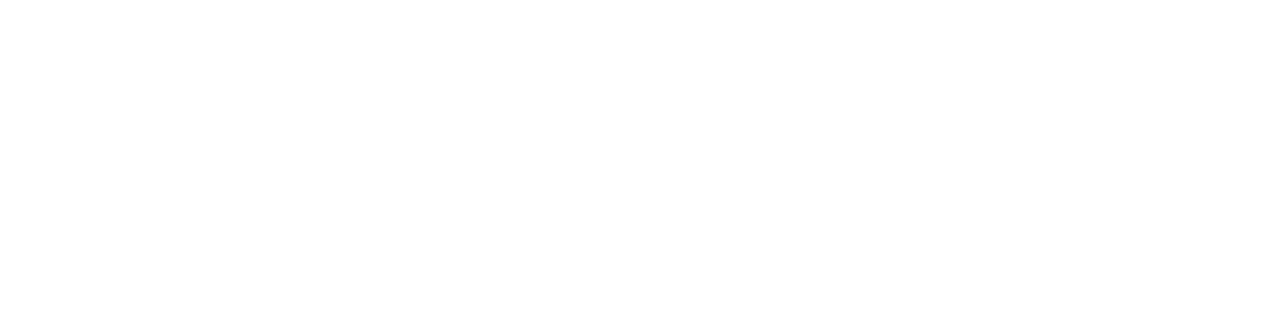
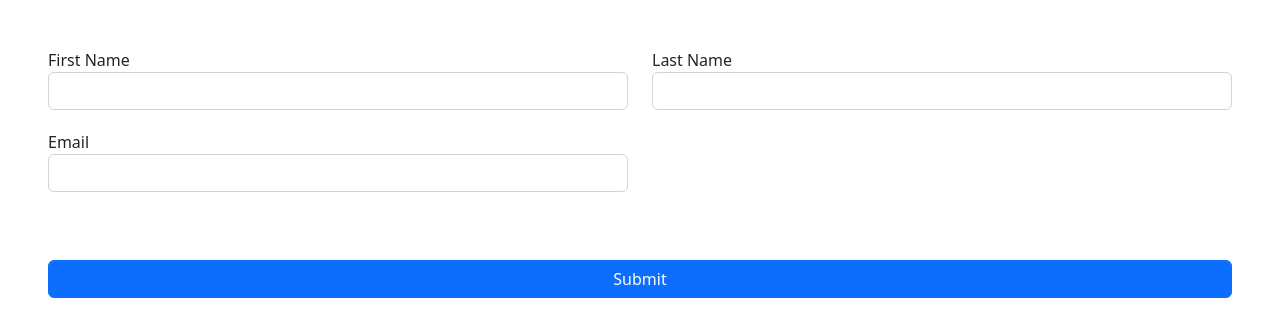
Before and after one commit to artnushi/react-movies-app, a React (Create React App) app: page /formik-form in a window 1280 px wide. Before the commit this address had no page. Shown: the top 336 px of the page. Built offline with nearby package versions, Linux system fonts and the light colour scheme.

Commit message:
Building a form with formik and yup

```diff
--- a/package.json
+++ b/package.json
@@ -8,6 +8,7 @@
     "@testing-library/user-event": "^13.5.0",
     "axios": "^1.1.3",
     "bootstrap": "^5.2.2",
+    "formik": "^2.2.9",
     "react": "^18.2.0",
     "react-datepicker": "^4.8.0",
     "react-dom": "^18.2.0",
@@ -16,7 +17,8 @@
     "react-validation": "^3.0.7",
     "shortid": "^2.2.16",
     "styled-components": "^5.3.6",
-    "web-vitals": "^2.1.4"
+    "web-vitals": "^2.1.4",
+    "yup": "^0.32.11"
   },
   "scripts": {
     "start": "react-scripts start",
--- a/src/App.js
+++ b/src/App.js
@@ -4,6 +4,7 @@
 import SignUp from "./pages/SignUp";
 import Login from "./pages/Login";
 import AuthenticatedUser from "./pages/AuthenticatedUser";
+import FormikForm from "./pages/FormikForm";
 
 function App() {
   return (
@@ -14,6 +15,7 @@
           <Route path="/register" element={<SignUp />} />
           <Route path="/login" element={<Login />} />
           <Route path="/authenticated-user" element={<AuthenticatedUser />} />
+          <Route path="/formik-form" element={<FormikForm />} />
         </Routes>
       </BrowserRouter>
     </>
--- a/src/components/header/Header.js
+++ b/src/components/header/Header.js
@@ -1,6 +1,6 @@
-import React from 'react'
-import {SearchContext} from "../../pages/Home";
-import {Link} from "react-router-dom";
+import React from "react";
+import { SearchContext } from "../../pages/Home";
+import { Link } from "react-router-dom";
 import PropTypes from "prop-types";
 
 function Header(props) {
@@ -11,10 +11,9 @@
           Home
         </Link>
 
-
-                {props.showSearch &&
+        {props.showSearch && (
           <SearchContext.Consumer>
-                    {({searchValue, handleChange}) => {
+            {({ searchValue, handleChange }) => {
               return (
                 <>
                   <div>
@@ -36,9 +35,7 @@
               );
             }}
           </SearchContext.Consumer>
-
-                }
-
+        )}
 
         <div>
           <ul className="nav">
@@ -58,16 +55,20 @@
                 Authenticated user
               </Link>
             </li>
+            <li className="nav-item">
+              <Link to="/formik-form" className="nav-link">
+                Formik form
+              </Link>
+            </li>
           </ul>
         </div>
       </div>
-
     </>
-    )
+  );
 }
 
 Header.propTypes = {
-    showSearch: PropTypes.bool
-}
+  showSearch: PropTypes.bool,
+};
 
-export default Header
+export default Header;
--- /dev/null
+++ b/src/pages/FormikForm.js
@@ -0,0 +1,85 @@
+import React from "react";
+import { useFormik } from "formik";
+import * as Yup from "yup";
+
+export default function FormikForm() {
+  const formik = useFormik({
+    initialValues: {
+      firstName: "",
+      lastName: "",
+      email: "",
+    },
+    validationSchema: Yup.object({
+      firstName: Yup.string()
+        .max(15, "Must be 15 characters or less")
+        .required("Required"),
+      lastName: Yup.string()
+        .max(15, "Must be 15 characters or less")
+        .required("Required"),
+      email: Yup.string().email("Invalid email address").required("Required"),
+    }),
+    onSubmit: (values) => {
+      console.log(values);
+    },
+  });
+
+  return (
+    <form onSubmit={formik.handleSubmit} className="m-5">
+      <div className="row">
+        <div className="col-12 col-md-6">
+          <label className="label">First Name</label>
+          <input
+            className="form-control"
+            type="text"
+            name="firstName"
+            onChange={formik.handleChange}
+            onBlur={formik.handleBlur}
+            value={formik.values.firstName}
+          />
+          {formik.touched.firstName && formik.errors.firstName ? (
+            <p className="text-danger">{formik.errors.firstName}</p>
+          ) : null}
+        </div>
+
+        <div className="col-12 col-md-6">
+          <label className="label">Last Name</label>
+          <input
+            className="form-control"
+            type="text"
+            name="lastName"
+            onChange={formik.handleChange}
+            onBlur={formik.handleBlur}
+            value={formik.values.lastName}
+          />
+          {formik.touched.lastName && formik.errors.lastName ? (
+            <p className="text-danger">{formik.errors.lastName}</p>
+          ) : null}
+        </div>
+      </div>
+
+      <div className={"row"}>
+        <div className="col-12 col-md-6">
+          <label className="label">Email</label>
+          <input
+            className=" form-control"
+            type="text"
+            name="email"
+            onChange={formik.handleChange}
+            onBlur={formik.handleBlur}
+            value={formik.values.email}
+          />
+          {formik.touched.email && formik.errors.email ? (
+            <p className="text-danger">{formik.errors.email}</p>
+          ) : null}
+        </div>
+      </div>
+      <div className="row">
+        <div className="col-12 col-md-12 my-5">
+          <button type="submit" className="btn btn-primary text-center w-100">
+            Submit
+          </button>
+        </div>
+      </div>
+    </form>
+  );
+}
```
Also changed, not shown: 1 other file (tests, documents, lock files or other folders). Lines whose indentation alone changed are shown as unchanged.
